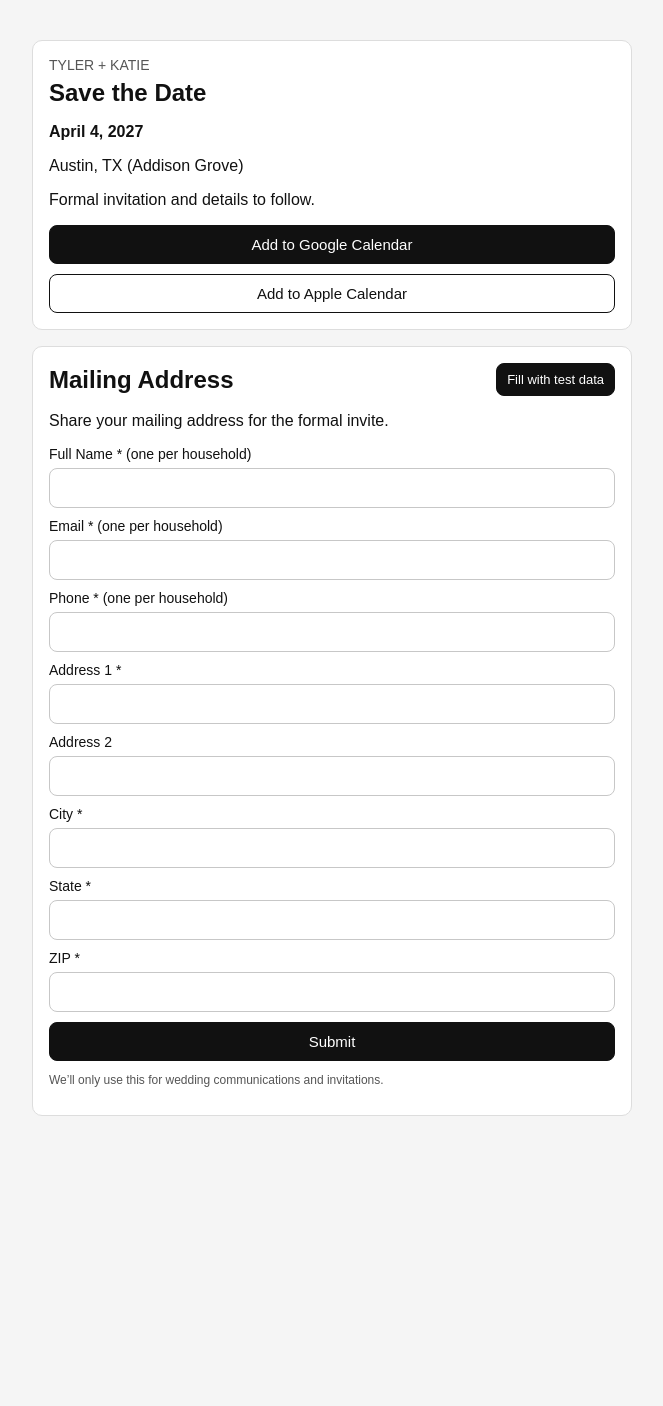
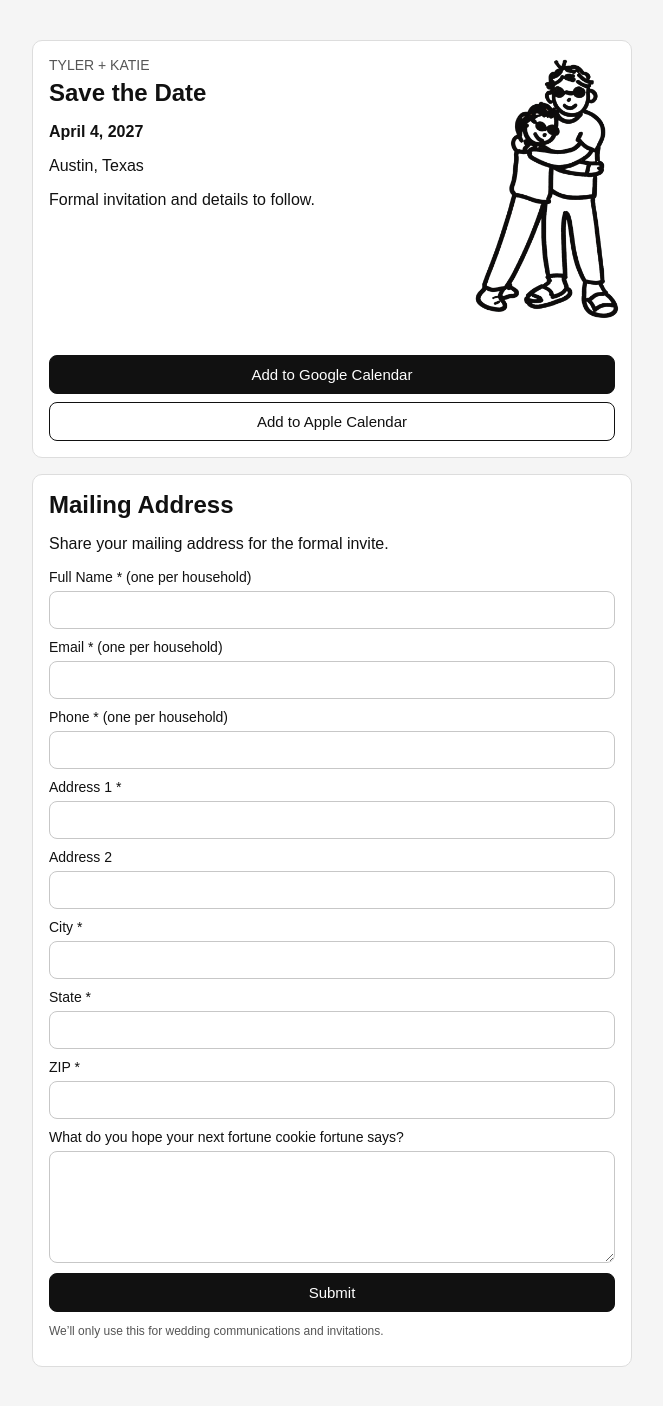
Before and after one commit to tyler-fishbone/wedding-website, a Next.js app: page / in a window 1280 px wide. Shown: the whole page, without its empty margins (308-971 px from the left). Before the commit the page ends 1156 px from the top, so only its background shows below. Built offline with nearby package versions, Linux system fonts and the light colour scheme.

Commit message:
Update save the date hero and success card

```diff
--- a/app/globals.css
+++ b/app/globals.css
@@ -28,6 +28,43 @@ body {
   padding: 16px;
 }
 
+.heroCard {
+  position: relative;
+  overflow: visible;
+}
+
+.heroCardLayout {
+  display: grid;
+  gap: 14px;
+}
+
+.heroCardIntro {
+  display: grid;
+  gap: 12px;
+  grid-template-columns: minmax(0, 1fr) 126px;
+  align-items: start;
+}
+
+.heroCardContent {
+  min-width: 0;
+}
+
+.heroCardArt {
+  display: flex;
+  justify-content: flex-end;
+  align-items: flex-end;
+  align-self: end;
+  pointer-events: none;
+}
+
+.heroCardArtImage {
+  display: block;
+  width: 100%;
+  max-width: 176px;
+  height: auto;
+  transform: translate(10px, 8px);
+}
+
 .eyebrow {
   margin: 0;
   font-size: 14px;
@@ -44,12 +81,28 @@ h2 {
 .sectionHeader {
   display: flex;
   align-items: center;
-  justify-content: space-between;
   gap: 12px;
 }
 
 .sectionHeader h2 {
   margin: 0;
+}
+
+.sectionHeadingButton {
+  appearance: none;
+  border: 0;
+  background: transparent;
+  color: inherit;
+  padding: 0;
+  width: auto;
+  text-align: left;
+  font: inherit;
+  font-weight: inherit;
+}
+
+.sectionHeadingButton:focus-visible {
+  outline: 2px solid #111;
+  outline-offset: 4px;
 }
 
 .date {
@@ -60,6 +113,15 @@ h2 {
   display: grid;
   gap: 10px;
   margin-top: 14px;
+}
+
+.heroCard .calendarActions {
+  gap: 8px;
+  margin-top: 0;
+}
+
+.heroCardActions {
+  width: 100%;
 }
 
 .buttonLink,
@@ -82,13 +144,6 @@ button {
   color: #111;
 }
 
-.inlineButton {
-  width: auto;
-  padding: 8px 10px;
-  font-size: 13px;
-  white-space: nowrap;
-}
-
 form {
   display: grid;
   gap: 10px;
@@ -101,12 +156,19 @@ label {
   font-size: 14px;
 }
 
-input {
+input,
+textarea {
   width: 100%;
   font-size: 16px;
   padding: 10px;
   border: 1px solid #c7c7c7;
   border-radius: 8px;
+  font: inherit;
+}
+
+textarea {
+  resize: vertical;
+  min-height: 112px;
 }
 
 .errorMessage {
@@ -119,15 +181,59 @@ input {
   font-weight: 600;
 }
 
+.successPanel {
+  display: grid;
+  gap: 12px;
+  text-align: center;
+}
+
+.successPanel h2 {
+  margin: 0;
+}
+
+.photoPlaceholder {
+  min-height: 220px;
+  border: 1px dashed #999;
+  border-radius: 12px;
+  display: grid;
+  place-items: center;
+  padding: 20px;
+  background: linear-gradient(180deg, #faf7ef 0%, #f1eadc 100%);
+  color: #555;
+  font-size: 14px;
+}
+
+.successPhoto {
+  display: block;
+  width: 100%;
+  height: auto;
+  border-radius: 12px;
+  border: 1px solid #ddd;
+}
+
 .privacyNote {
   margin-top: 12px;
   font-size: 12px;
   color: #555;
 }
 
-@media (min-width: 768px) {
+@media (min-width: 640px) {
   .page {
     padding-top: 40px;
     padding-bottom: 40px;
   }
+
+  .heroCardLayout {
+    gap: 18px;
+  }
+
+  .heroCardIntro {
+    gap: 18px;
+    grid-template-columns: minmax(0, 1fr) 168px;
+  }
+
+  .heroCardArtImage {
+    max-width: 188px;
+    transform: translate(18px, -8px);
+  }
 }
--- a/app/page.tsx
+++ b/app/page.tsx
@@ -26,19 +26,20 @@ type FormValues = {
   city: string;
   state: string;
   zip: string;
+  fortuneCookieHope: string;
 };
 
 const WEDDING_CONFIG: WeddingConfig = {
   couple: "Tyler + Katie",
   heading: "Save the Date",
   dateLabel: "April 4, 2027",
-  location: "Austin, TX (Addison Grove)",
+  location: "Austin, Texas",
   note: "Formal invitation and details to follow.",
   purposeText: "Share your mailing address for the formal invite.",
   privacyNote: "We’ll only use this for wedding communications and invitations.",
   startDateTime: "20270404T170000",
   endDateTime: "20270404T230000",
-  timezone: "America/Chicago"
+  timezone: "America/Chicago",
 };
 
 const initialValues: FormValues = {
@@ -49,18 +50,11 @@ const initialValues: FormValues = {
   address2: "",
   city: "",
   state: "",
-  zip: ""
+  zip: "",
+  fortuneCookieHope: "",
 };
 
-const requiredFields: Array<keyof FormValues> = [
-  "fullName",
-  "email",
-  "phone",
-  "address1",
-  "city",
-  "state",
-  "zip"
-];
+const requiredFields: Array<keyof FormValues> = ["fullName", "email", "phone", "address1", "city", "state", "zip"];
 
 const buildGoogleCalendarUrl = (config: WeddingConfig): string => {
   const params = new URLSearchParams({
@@ -69,7 +63,7 @@ const buildGoogleCalendarUrl = (config: WeddingConfig): string => {
     dates: `${config.startDateTime}/${config.endDateTime}`,
     location: config.location,
     details: `${config.heading} - ${config.note}`,
-    ctz: config.timezone
+    ctz: config.timezone,
   });
 
   return `https://calendar.google.com/calendar/render?${params.toString()}`;
@@ -119,7 +113,8 @@ export default function Home() {
       address2: "",
       city: "Austin",
       state: "Texas",
-      zip: "78756"
+      zip: "78756",
+      fortuneCookieHope: "You will eat something excellent and slightly overpriced.",
     });
   };
 
@@ -146,8 +141,9 @@ export default function Home() {
         city: values.city,
         state: values.state,
         zip: values.zip,
+        fortuneCookieHope: values.fortuneCookieHope,
         submittedAt: new Date().toISOString(),
-        userAgent: navigator.userAgent
+        userAgent: navigator.userAgent,
       };
 
       await submitWeddingForm(payload);
@@ -164,14 +160,23 @@ export default function Home() {
 
   return (
     <main className="page">
-      <section className="card">
+      <section className="card heroCard">
+        <div className="heroCardLayout">
+          <div className="heroCardIntro">
+            <div className="heroCardContent">
               <p className="eyebrow">{WEDDING_CONFIG.couple}</p>
               <h1>{WEDDING_CONFIG.heading}</h1>
               <p className="date">{WEDDING_CONFIG.dateLabel}</p>
               <p>{WEDDING_CONFIG.location}</p>
               <p>{WEDDING_CONFIG.note}</p>
+            </div>
 
-        <div className="calendarActions">
+            <div className="heroCardArt" aria-hidden="true">
+              <img src="/katie-tyler-drawing-bw.svg" alt="" className="heroCardArtImage" />
+            </div>
+          </div>
+
+          <div className="calendarActions heroCardActions">
             <a href={googleCalendarUrl} target="_blank" rel="noreferrer" className="buttonLink">
               Add to Google Calendar
             </a>
@@ -179,107 +184,85 @@ export default function Home() {
               Add to Apple Calendar
             </a>
           </div>
+        </div>
       </section>
 
       <section className="card">
+        {!submitted ? (
+          <>
             <div className="sectionHeader">
-          <h2>Mailing Address</h2>
-          <button type="button" className="inlineButton" onClick={fillWithTestData}>
-            Fill with test data
+              <h2>
+                <button
+                  type="button"
+                  className="sectionHeadingButton"
+                  onClick={fillWithTestData}
+                  aria-label="Mailing Address. Hidden action: fill with test data."
+                >
+                  Mailing Address
                 </button>
+              </h2>
             </div>
             <p>{WEDDING_CONFIG.purposeText}</p>
 
-        {submitted && <p className="successMessage">Thank you! We’ve received your information.</p>}
-        {errorMessage && <p className="errorMessage">{errorMessage}</p>}
+            {errorMessage && (
+              <p className="errorMessage" role="alert" aria-live="polite">
+                {errorMessage}
+              </p>
+            )}
 
             <form onSubmit={handleSubmit} noValidate>
               <label>
                 Full Name * (one per household)
-            <input
-              name="fullName"
-              value={values.fullName}
-              onChange={onInputChange}
-              autoComplete="name"
-              required
-            />
+                <input name="fullName" value={values.fullName} onChange={onInputChange} autoComplete="name" required />
               </label>
 
               <label>
                 Email * (one per household)
-            <input
-              type="email"
-              name="email"
-              value={values.email}
-              onChange={onInputChange}
-              autoComplete="email"
-              required
-            />
+                <input type="email" name="email" value={values.email} onChange={onInputChange} autoComplete="email" required />
               </label>
 
               <label>
                 Phone * (one per household)
-            <input
-              type="tel"
-              name="phone"
-              value={values.phone}
-              onChange={onInputChange}
-              autoComplete="tel"
-              required
-            />
+                <input type="tel" name="phone" value={values.phone} onChange={onInputChange} autoComplete="tel" required />
               </label>
 
               <label>
                 Address 1 *
-            <input
-              name="address1"
-              value={values.address1}
-              onChange={onInputChange}
-              autoComplete="address-line1"
-              required
-            />
+                <input name="address1" value={values.address1} onChange={onInputChange} autoComplete="address-line1" required />
               </label>
 
               <label>
                 Address 2
-            <input
-              name="address2"
-              value={values.address2}
-              onChange={onInputChange}
-              autoComplete="address-line2"
-            />
+                <input name="address2" value={values.address2} onChange={onInputChange} autoComplete="address-line2" />
               </label>
 
               <label>
                 City *
-            <input
-              name="city"
-              value={values.city}
-              onChange={onInputChange}
-              autoComplete="address-level2"
-              required
-            />
+                <input name="city" value={values.city} onChange={onInputChange} autoComplete="address-level2" required />
               </label>
 
               <label>
                 State *
-            <input
-              name="state"
-              value={values.state}
-              onChange={onInputChange}
-              autoComplete="address-level1"
-              required
-            />
+                <input name="state" value={values.state} onChange={onInputChange} autoComplete="address-level1" required />
               </label>
 
               <label>
                 ZIP *
-            <input
-              name="zip"
-              value={values.zip}
-              onChange={onInputChange}
-              autoComplete="postal-code"
-              required
+                <input name="zip" value={values.zip} onChange={onInputChange} autoComplete="postal-code" required />
+              </label>
+
+              <label>
+                What do you hope your next fortune cookie fortune says?
+                <textarea
+                  name="fortuneCookieHope"
+                  value={values.fortuneCookieHope}
+                  onChange={(event) =>
+                    setValues((previous) => ({
+                      ...previous,
+                      fortuneCookieHope: event.target.value,
+                    }))
+                  }
+                  rows={4}
                 />
               </label>
 
@@ -289,6 +272,16 @@ export default function Home() {
             </form>
 
             <p className="privacyNote">{WEDDING_CONFIG.privacyNote}</p>
+          </>
+        ) : (
+          <div className="successPanel" aria-live="polite">
+            <h2>Address captured!</h2>
+            <p className="successMessage">
+              Thank you. We&apos;ve got your information and we will use it for wedding & pyramid scheme communication only.
+            </p>
+            <img src="/horse-high-five.png" alt="Katie and Tyler high-fiving on horseback" className="successPhoto" />
+          </div>
+        )}
       </section>
     </main>
   );
```
Also changed, not shown: public/horse-high-five.png (added), public/katie-tyler-drawing-bw.svg (added). Lines whose indentation alone changed are shown as unchanged.
